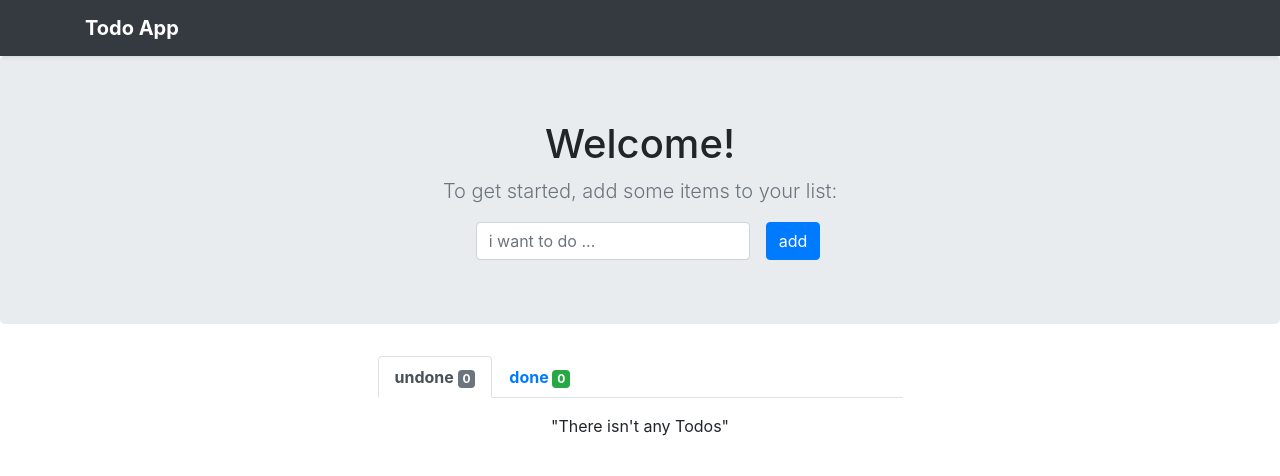
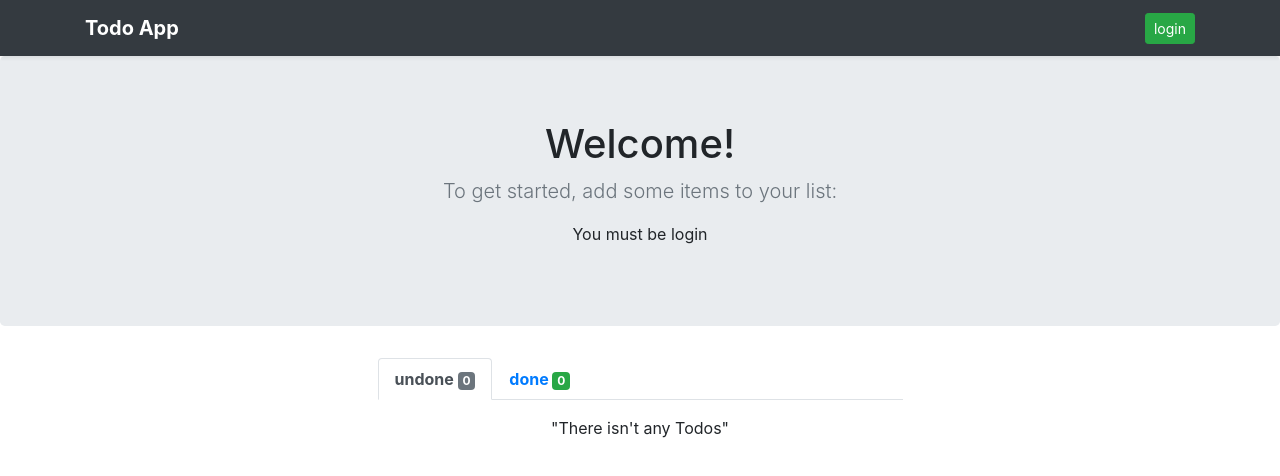
Before and after one commit to simanajafi/todo_list, a React (Create React App) app: page / in a window 1280 px wide. Shown: the top 476 px of the page. Built offline with nearby package versions, Linux system fonts and the light colour scheme.

Commit message:
multi context add auth context

```diff
--- /dev/null
+++ b/src/Context/auth.js
@@ -0,0 +1,9 @@
+import React from 'react';
+
+const authContext = React.createContext({
+    authenticated : [],
+    login: () => {},
+    logout: () => {},
+})
+
+export default authContext;
--- a/src/components/App.js
+++ b/src/components/App.js
@@ -4,11 +4,14 @@ import Header from './Layouts/Header'
 import FromAddTodo from './Todo/FormAddTodo'
 import TodoList from './Todo/TodoList';
 import TodosContext from './../Context/todos'
+import AuthContext from './../Context/auth'
+
 
 class App extends Component {
 
   state = {
-    todos: []
+    todos: [],
+    authenticated: false,
   }
 
   AddTodo(text) {
@@ -64,6 +67,11 @@ class App extends Component {
     let { todos, statusDone } = this.state
 
     return (
+      <AuthContext.Provider value={{
+        authenticated: this.state.authenticated,
+        login: () => this.setState({ authenticated: true }),
+        logout: () => this.setState({ authenticated: false })
+      }}>
         <TodosContext.Provider value={{
           todos : this.state.todos,
           add: this.AddTodo.bind(this),
@@ -92,6 +100,7 @@ class App extends Component {
             </main>
           </div>
         </TodosContext.Provider>
+      </AuthContext.Provider>
     )
   }
 }
--- a/src/components/Layouts/Header.js
+++ b/src/components/Layouts/Header.js
@@ -1,7 +1,13 @@
-import React from 'react';
+import React, { useContext } from 'react';
+import AuthContext from './../../Context/auth'
 
 
 function Header() {
+
+    const authContext =  useContext(AuthContext)
+
+    let doLogin = () => authContext.login();
+    let doLogout = () => authContext.logout();
 
     return (
         <header>
@@ -10,6 +16,12 @@ function Header() {
                     <a href="#" className="navbar-brand d-flex align-items-center">
                         <strong>Todo App</strong>
                     </a>
+                    {
+                        ! authContext.authenticated
+                        ? <button className="btn btn-sm btn-success" onClick={ doLogin }>login</button>
+                        // ? <button className="btn btn-sm btn-success" onClick={ authContext.login }>login</button> injori ham mishod
+                        : <button className="btn btn-sm btn-danger" onClick={ doLogout }>logout</button>
+                    }
                 </div>
             </div>
         </header>
--- a/src/components/Todo/FormAddTodo.js
+++ b/src/components/Todo/FormAddTodo.js
@@ -1,5 +1,6 @@
 import React, { useState, useContext } from 'react'
 import TodosContext from './../../Context/todos'
+import AuthContext from './../../Context/auth'
 
 
 // function FormAddTodo(props) {
@@ -42,6 +43,11 @@ class FormAddTodo extends React.Component {
 
     render() {
         return (
+            <AuthContext.Consumer>
+                {context => ( // chon mkhaim shart dakhelesh bezarim bayad az yek tag biroi estefade konim <></>
+                    <>
+                        {context.authenticated
+                                ? (
                                     <form className="form-inline" onSubmit={this.formHandler.bind(this)}>
                                         <div className="form-group">
                                             <input type="text" className="form-control mx-sm-3" placeholder="i want to do ..."
@@ -50,6 +56,13 @@ class FormAddTodo extends React.Component {
                                         </div>
                                     </form>
                                 )
+                                : <p>You must be login</p>
+                        }
+                    </>
+                )
+                }
+            </AuthContext.Consumer>
+        )
     }
 }
 
```
Lines whose indentation alone changed are shown as unchanged.
